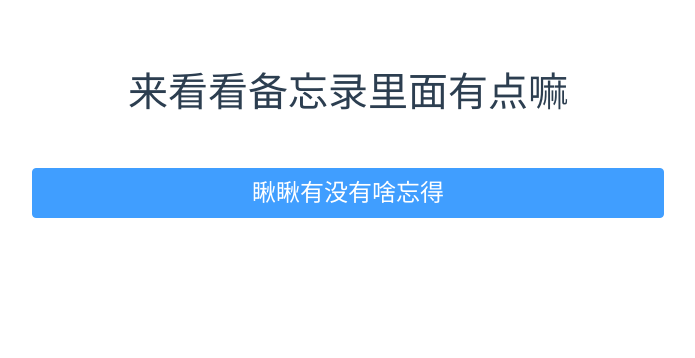
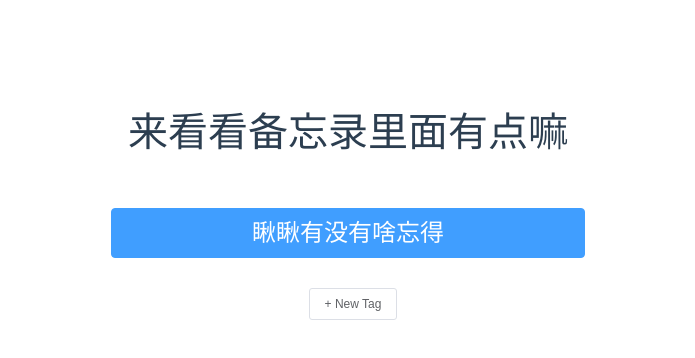
Before and after one commit to MrFlyer/esp32_Epaper, a Vue app in the folder web/vue/: page /#/ in a window 1280 px wide. Shown: the top 358 px of the page, without its empty margins (292-987 px from the left). Built offline with nearby package versions, Linux system fonts and the light colour scheme.

Commit message:
能显示点啥了

```diff
--- a/web/vue/src/components/test.vue
+++ b/web/vue/src/components/test.vue
@@ -1,18 +1,28 @@
 <template>
     <div id="all">
-        <p id="font">{{ msg }}</p>
-        <el-button type="primary" v-on:click="getdata()" id="but">
-            瞅瞅有没有啥忘得
-        </el-button>
+        <el-row>
+            <el-col :span="18" :offset="3">
+                <p id="font">{{ msg }}</p>
+            </el-col>
+        </el-row>
+        <el-row>
+            <el-col :span="18" :offset="3">
+                <el-button type="primary" v-on:click="getdata()" id="but">
+                    瞅瞅有没有啥忘得
+                </el-button>
+            </el-col>
+        </el-row>
+
         <ul style="list-style-type: none;padding:0; margin:0;">
-            <li v-bind:key="todo" v-for="todo in todolist" id="list">
-                <el-tag closable>
+            <li v-bind:key="todo" v-for="todo in tododata" id="list">
+                <el-tag closable size="medium">
                     {{ todo }}
                 </el-tag>
             </li>
+            <el-button class="button-new-tag" size="small">+ New Tag</el-button>
         </ul>
-        <!-- <el-table :data="todolist" style="width: 100%">
-            <el-table-column  prop="" label="待办事项" width="180"></el-table-column>
+        <!-- <el-table :data="tododata" style="width: 100%" id="table">
+            <el-table-column  prop="todolist" label="待办事项" width="180"></el-table-column>
         </el-table> -->
     </div>
 </template>
@@ -28,7 +38,7 @@ export default {
         return {
             a : 0,
             msg: '来看看备忘录里面有点嘛',
-            todolist : ''
+            tododata : ''
         };
     },
 
@@ -53,7 +63,7 @@ export default {
                 method:'get',
                 url: '/api/getdata'
             }).then(response => {
-                this.todolist = response.data
+                this.tododata = response.data.todolist
             })
         }
     },
@@ -82,4 +92,14 @@ export default {
     font-size: 40px;
     font-style: normal;
 }
+#table{
+    size: medium ;
+}
+.button-new-tag {
+    margin-left: 10px;
+    height: 32px;
+    line-height: 30px;
+    padding-top: 0;
+    padding-bottom: 0;
+}
 </style>
```
Also changed, not shown: 1 other file (tests, documents, lock files or other folders).
